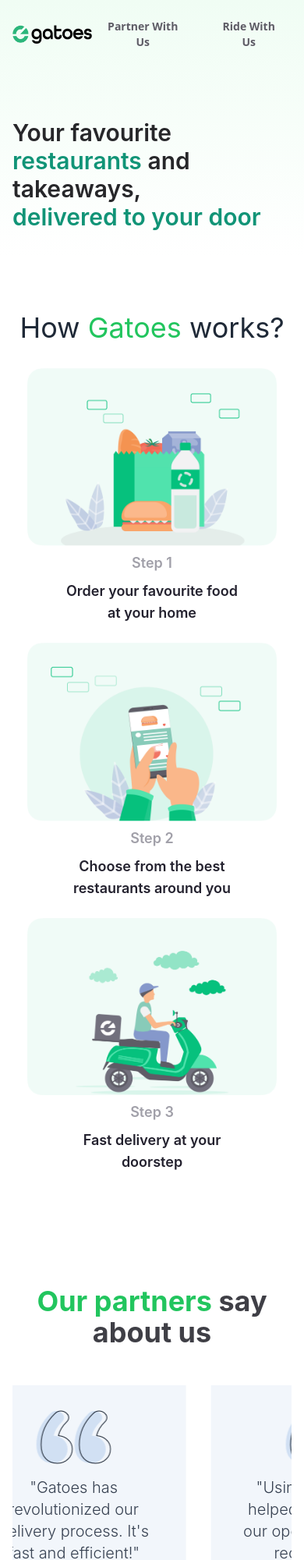
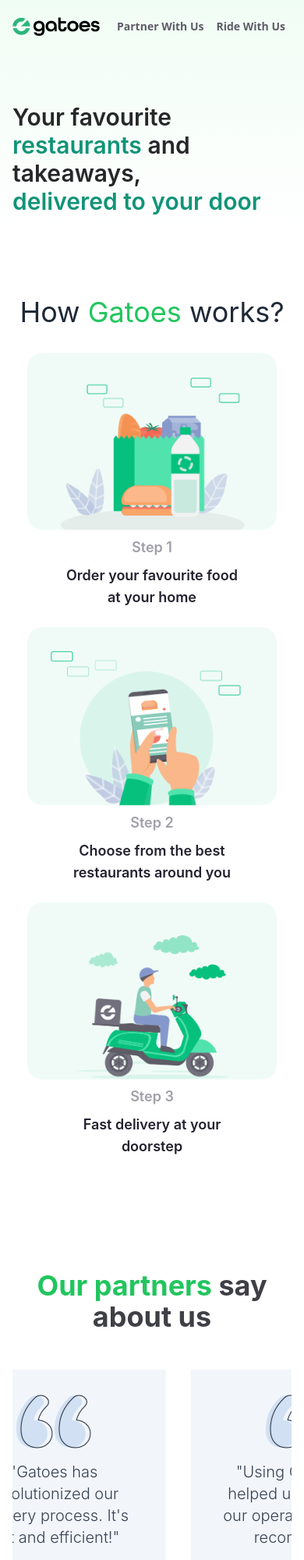
Before and after one commit to gatoes/gatoes-web-pannel, a React (Vite) app: page / in a window 390 px wide. Shown: the top 2000 px of the page at 78% size. Built offline with nearby package versions, Linux system fonts and the light colour scheme.

Commit message:
header responsive

```diff
--- a/src/components/Main/Header.tsx
+++ b/src/components/Main/Header.tsx
@@ -6,7 +6,7 @@
     <header className="bg-white shadow-md px-1 md:px-10 lg:px-36 py-4 flex justify-between items-center z-50">
       {/* Logo */}
       <a href="/">
-        <img src={Logo} alt="Logo" className="h-8 md:h-10" />
+        <img src={Logo} alt="Logo" className="h-6 md:h-8" />
       </a>
 
       {/* Navigation Links */}
--- a/src/components/Pages/HeroSection/MainHeroSection.tsx
+++ b/src/components/Pages/HeroSection/MainHeroSection.tsx
@@ -17,14 +17,14 @@
             <a href="/">
               <img src={Logo} alt="Logo" className="h-6 md:h-8" />
             </a>
-            <div className="flex space-x-4 md:space-x-6">
+            <div className="flex space-x-0 md:space-x-6">
               <a href="https://devmerchant.trestplus.com/dashboard">
-                <button className="font-sans font-semibold text-[#5E5C66] px-4 py-2 md:px-6 md:py-3 rounded-[15px] hover:bg-[#06C17D] text-sm md:text-md hover:text-white transition duration-300">
+                <button className="font-sans font-semibold text-[#5E5C66] px-2 py-2 md:px-6 md:py-3 rounded-[15px] hover:bg-[#06C17D] text-sm md:text-md hover:text-white transition duration-300">
                   Partner With Us
                 </button>
               </a>
               <a href="/ride">
-                <button className="font-sans text-[#5E5C66] font-semibold px-4 py-2 md:px-6 md:py-3 rounded-[15px] hover:bg-[#06C17D] text-sm md:text-md hover:text-white transition duration-300">
+                <button className="font-sans text-[#5E5C66] font-semibold px-2 py-2 md:px-6 md:py-3 rounded-[15px] hover:bg-[#06C17D] text-sm md:text-md hover:text-white transition duration-300">
                   Ride With Us
                 </button>
               </a>
--- a/src/components/Pages/SignUp/RiderSignUp.tsx
+++ b/src/components/Pages/SignUp/RiderSignUp.tsx
@@ -53,16 +53,16 @@
       >
         <header className="text-white px-4 md:px-16 lg:px-36 py-4 flex justify-between items-center">
           <a href="/">
-            <img src={Logo} alt="Logo" className="h-8 md:h-10" />
+            <img src={Logo} alt="Logo" className="h-6 md:h-8" />
           </a>
-          <div className="flex space-x-4 md:space-x-6">
+          <div className="flex space-x-0 md:space-x-6">
             <a href="https://devmerchant.trestplus.com/dashboard">
-              <button className="text-[#5E5C66] px-4 md:px-6 py-2 md:py-3 rounded-[15px] hover:bg-[#06C17D] text-sm md:text-md hover:text-white transition duration-300">
+              <button className="text-[#5E5C66] px-2 md:px-6 py-2 md:py-3 rounded-[15px] hover:bg-[#06C17D] text-sm md:text-md hover:text-white transition duration-300">
                 Partner With Us
               </button>
             </a>
             <a href="/ride">
-              <button className="text-[#5E5C66] px-4 md:px-6 py-2 md:py-3 rounded-[15px] hover:bg-[#06C17D] text-sm md:text-md hover:text-white transition duration-300">
+              <button className="text-[#5E5C66] px-2 md:px-6 py-2 md:py-3 rounded-[15px] hover:bg-[#06C17D] text-sm md:text-md hover:text-white transition duration-300">
                 Ride With Us
               </button>
             </a>
--- a/src/components/Pages/Testimonal/Testimonals.tsx
+++ b/src/components/Pages/Testimonal/Testimonals.tsx
@@ -15,7 +15,7 @@
           initial={{ x: '4%' }}  // Start from right
           animate={{ x: '-50%' }}  // Move to left
           transition={{
-            x: { repeat: Infinity, repeatType: 'loop', duration: 15, ease: 'linear' },
+            x: { repeat: Infinity, repeatType: 'loop', duration: 4, ease: 'linear' },
           }}
         >
           {testimonialData.map(({ id, image, quote, name, role }) => (
```
